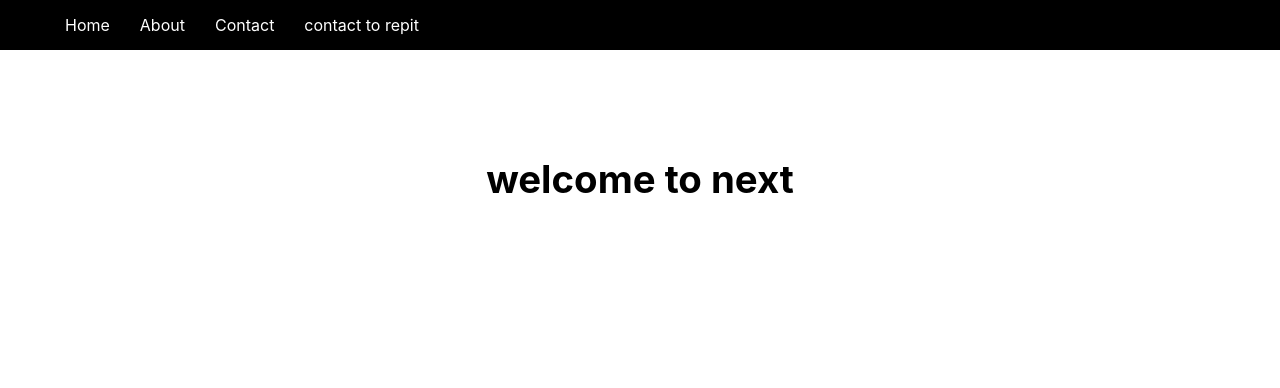
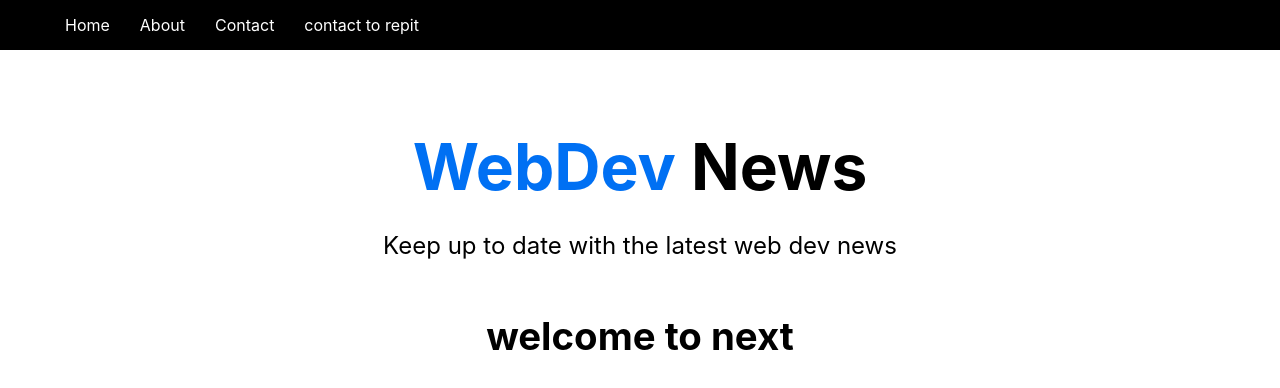
Before and after one commit to TamarAsashvili/next-crash-course, a Next.js app: page / in a window 1280 px wide. Shown: the top 388 px of the page. Built offline with nearby package versions, Linux system fonts and the light colour scheme.

Commit message:
add header

```diff
--- a/components/Header.js
+++ b/components/Header.js
@@ -1,16 +1,13 @@
 import headerStyles from '../styles/Header.module.css'
 
 const Header = () => {
+    const x = 0
     return (
         <div>
-            <h1 className='title'>
-                <span>webdev </span>
+            <h1 className={headerStyles.title}>
+                <span>WebDev </span>
                 News</h1>
-            <style jsx>
-                {`.title {
-                color: red
-            }`}
-            </style>
+            <p className={headerStyles.description}> Keep up to date with the latest web dev news</p>
         </div>
     )
 }
--- a/components/Layout.js
+++ b/components/Layout.js
@@ -1,12 +1,15 @@
 import Nav from './Nav'
+import Header from './Header'
 import styles from '../styles/Layout.module.css'
 
 const Layout = ({ children }) => {
     return (
         <>
+
             <Nav />
             <div className={styles.container}>
                 <main className={styles.main}>
+                    <Header />
                     {children}
                 </main>
             </div>
```
Also changed, not shown: styles/Header.module.css (renamed from styles/Header.modul.css).
